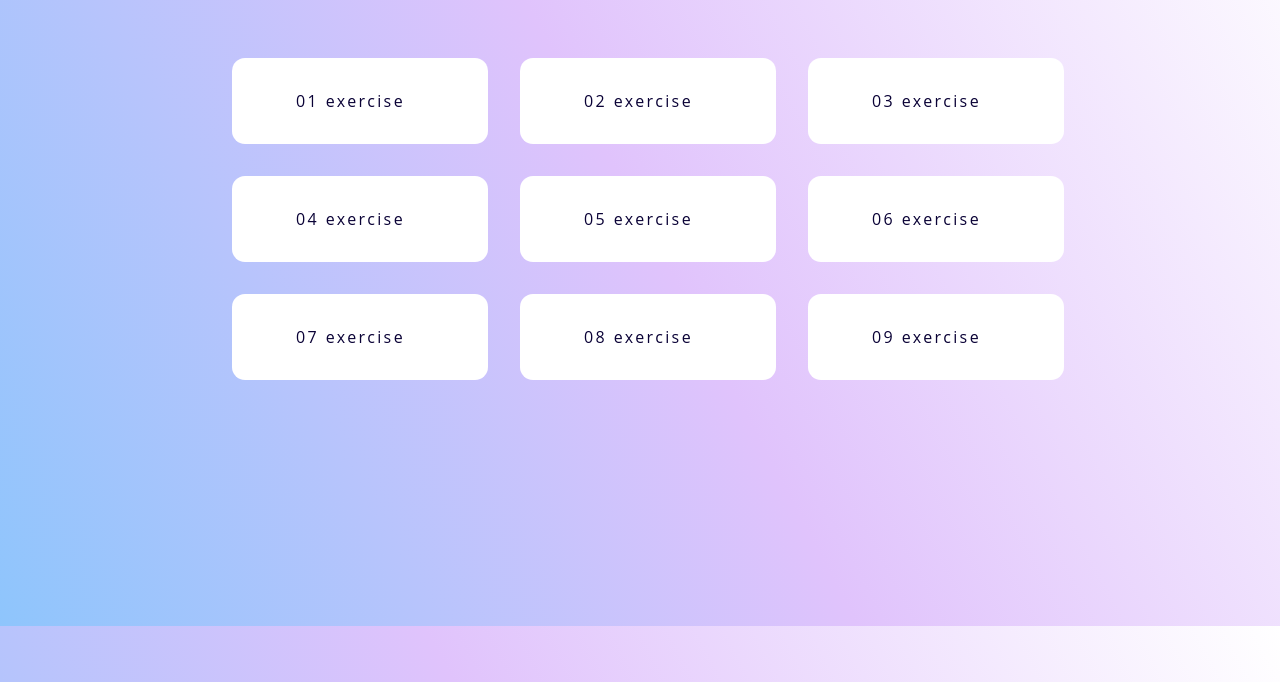
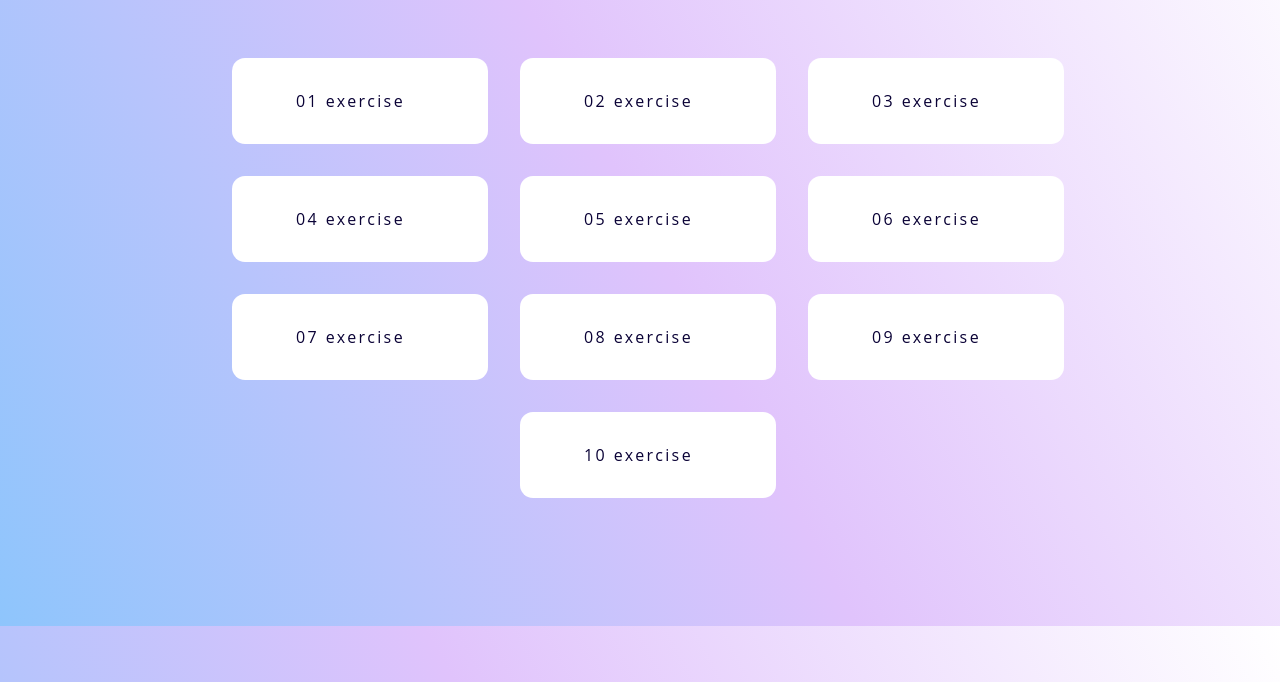
Before and after one commit to RS-coding/JavaScript-Exercises, a plain HTML site: page index.html in a window 1280 px wide. Shown: the part 190-872 px from the top of the page. Drawn offline with nearby package versions, Linux system fonts and the light colour scheme.

Commit message:
index.html update

```diff
--- a/index.html
+++ b/index.html
@@ -67,6 +67,7 @@
              <a href="solutions/07exercise.html">07 exercise</a>
              <a href="solutions/08exercise.html">08 exercise</a>
              <a href="solutions/09exercise.html">09 exercise</a>
+             <a href="solutions/10exercise.html">10 exercise</a>
         </div>
 
     </div>
```
